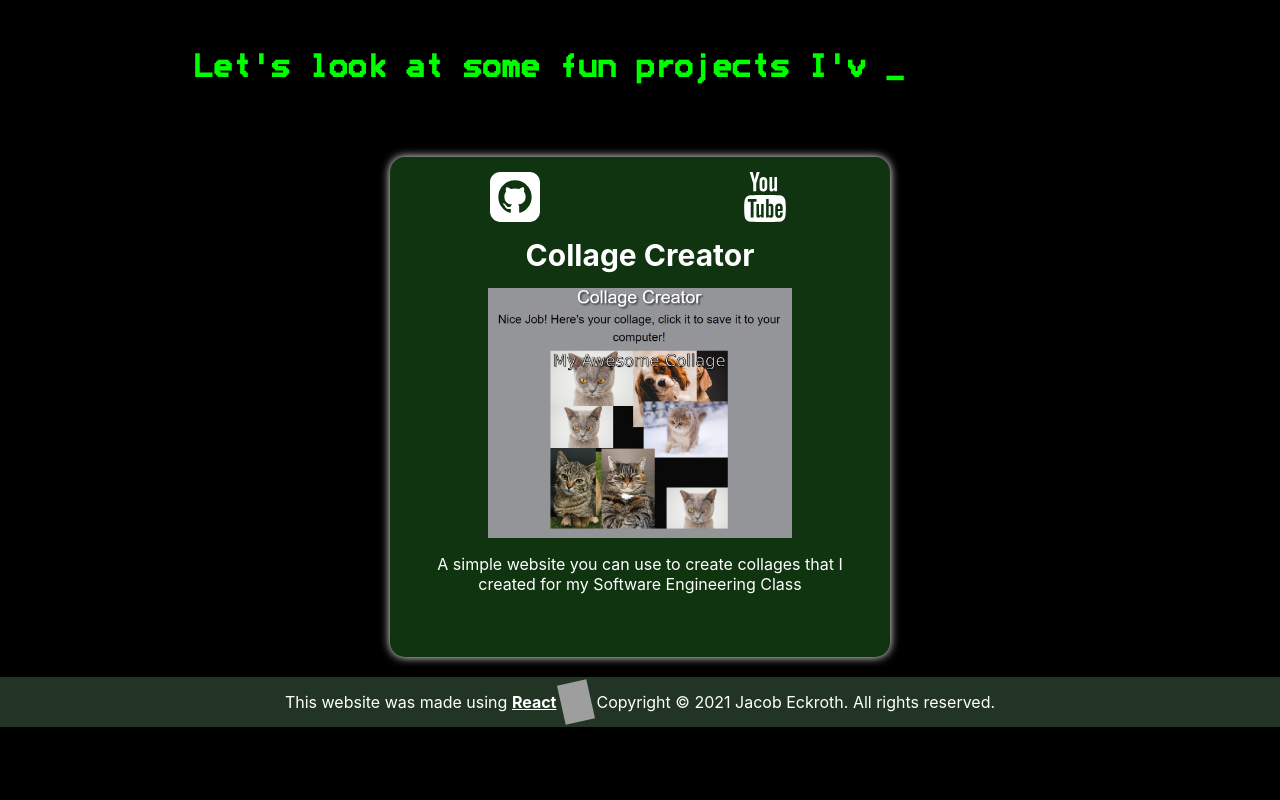
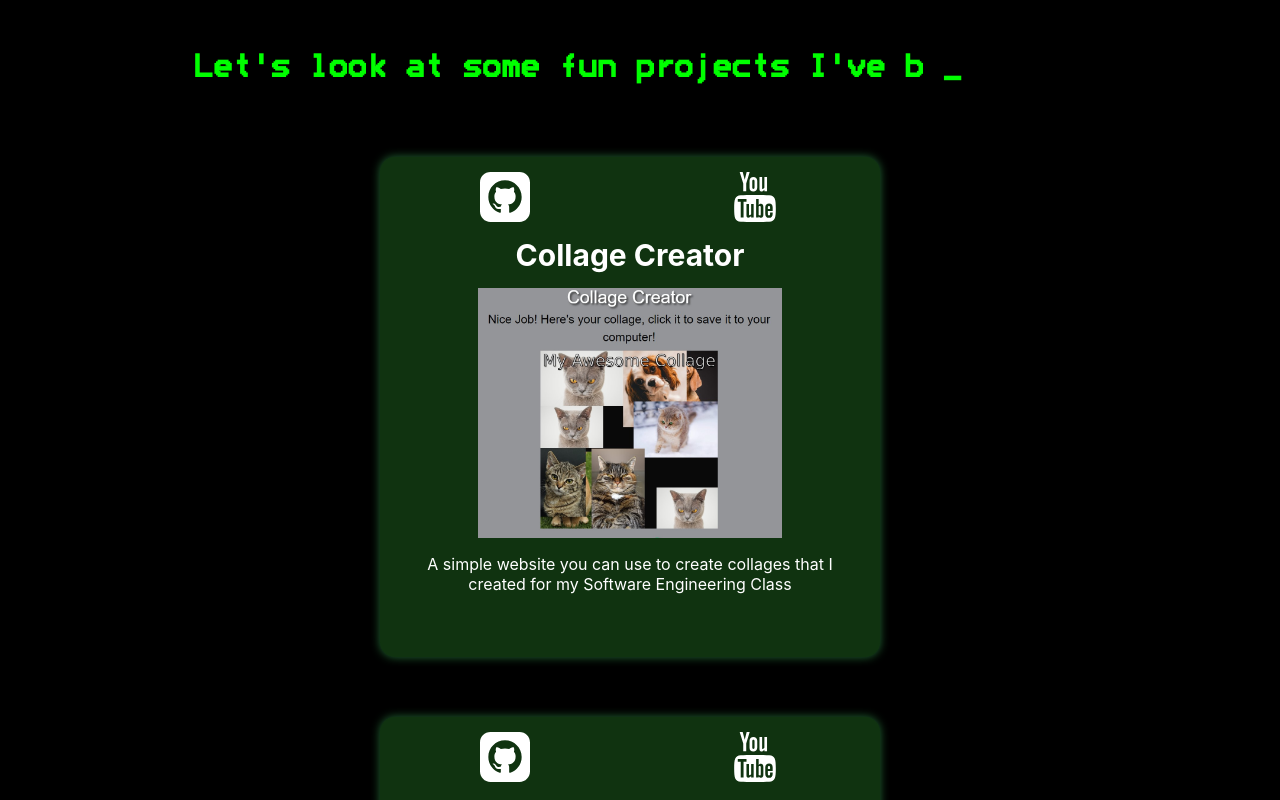
Before and after one commit to JacobEckroth/MyReactWebsiteFORREAL, a React (Create React App) app: page / in a window 1280 px wide. Shown: the part 820-1620 px from the top of the page. Before the commit the page ends 1547 px from the top, so only its background shows below. Built offline with nearby package versions, Linux system fonts and the light colour scheme; grey boxes are pictures that could not be loaded.

Commit message:
some design thigns

```diff
--- a/src/components/ProjectDisplay.jsx
+++ b/src/components/ProjectDisplay.jsx
@@ -30,7 +30,7 @@ class ProjectDisplay extends React.Component {
   }
   render() {
     return (
-      <div>
+      <div class="biggerHolder">
         <a
           className="projectPageLink"
           href={this.state.projectPageLink}
--- a/src/css/project.css
+++ b/src/css/project.css
@@ -4,7 +4,7 @@ body{
 
 
 .projectHolder{
-    transition:opacity 1s linear,box-shadow .1s linear ;
+    transition:opacity 2s ease,box-shadow .1s linear ;
 
     background-color:rgb(16, 51, 16);
 
@@ -20,11 +20,15 @@ body{
     margin-bottom:20px;
 
 
-    box-shadow:0px 0px 10px white;
+ box-shadow:0px 0px 10px rgb(35, 104, 52);
 
 }
+.biggerHolder{
+    margin-right:20px;
+    margin-bottom:20px;
+}
 .projectHolder:hover{
-    box-shadow:3px 3px 10px white;
+    box-shadow:3px 3px 10px rgb(35, 104, 52);
     cursor:pointer;
 }
 .projectDescription{
--- a/src/data/projects.json
+++ b/src/data/projects.json
@@ -1,11 +1,46 @@
 [
-    { "title": "Collage Creator",
-        "link": "http://collage.jacobeckroth.com",
-        "descriptionText": "A simple website you can use to create collages that I created for my Software Engineering Class",
-        "imageURL":"/images/CollageWebsite.jpg",
-        "imageAlt":"Collage Website Image",
-        "githubLink":"https://github.com/Jacob-Eckroth-School/361-ImageCollageCreator",
-        "youtubeLink":"https://youtu.be/foGSwIaOSik?t=551",
-        "key": "COLLAGECREATOR",
-        "projectPageLink":"http://collage.jacobeckroth.com" }
+  {
+    "title": "Collage Creator",
+    "link": "http://collage.jacobeckroth.com",
+    "descriptionText": "A simple website you can use to create collages that I created for my Software Engineering Class",
+    "imageURL": "/images/CollageWebsite.jpg",
+    "imageAlt": "Collage Website Image",
+    "githubLink": "https://github.com/Jacob-Eckroth-School/361-ImageCollageCreator",
+    "youtubeLink": "https://youtu.be/foGSwIaOSik?t=551",
+    "key": "COLLAGECREATOR",
+    "projectPageLink": "http://collage.jacobeckroth.com"
+  },
+  {
+    "title": "Collage Creator",
+    "link": "http://collage.jacobeckroth.com",
+    "descriptionText": "A simple website you can use to create collages that I created for my Software Engineering Class",
+    "imageURL": "/images/CollageWebsite.jpg",
+    "imageAlt": "Collage Website Image",
+    "githubLink": "https://github.com/Jacob-Eckroth-School/361-ImageCollageCreator",
+    "youtubeLink": "https://youtu.be/foGSwIaOSik?t=551",
+    "key": "COLLAGECREATOR2",
+    "projectPageLink": "http://collage.jacobeckroth.com"
+  },
+  {
+    "title": "Collage Creator",
+    "link": "http://collage.jacobeckroth.com",
+    "descriptionText": "A simple website you can use to create collages that I created for my Software Engineering Class",
+    "imageURL": "/images/CollageWebsite.jpg",
+    "imageAlt": "Collage Website Image",
+    "githubLink": "https://github.com/Jacob-Eckroth-School/361-ImageCollageCreator",
+    "youtubeLink": "https://youtu.be/foGSwIaOSik?t=551",
+    "key": "COLLAGECREATOR3",
+    "projectPageLink": "http://collage.jacobeckroth.com"
+  },
+  {
+    "title": "Collage Creator",
+    "link": "http://collage.jacobeckroth.com",
+    "descriptionText": "A simple website you can use to create collages that I created for my Software Engineering Class",
+    "imageURL": "/images/CollageWebsite.jpg",
+    "imageAlt": "Collage Website Image",
+    "githubLink": "https://github.com/Jacob-Eckroth-School/361-ImageCollageCreator",
+    "youtubeLink": "https://youtu.be/foGSwIaOSik?t=551",
+    "key": "COLLAGECREATOR4",
+    "projectPageLink": "http://collage.jacobeckroth.com"
+  }
 ]
```
Also changed, not shown: src/css/projectHolderCSS.css (line endings or trailing spaces).
